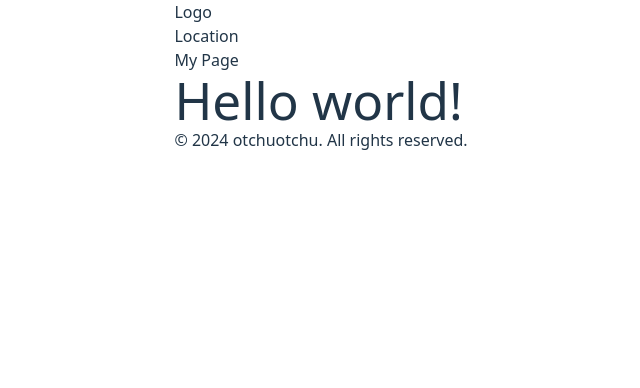
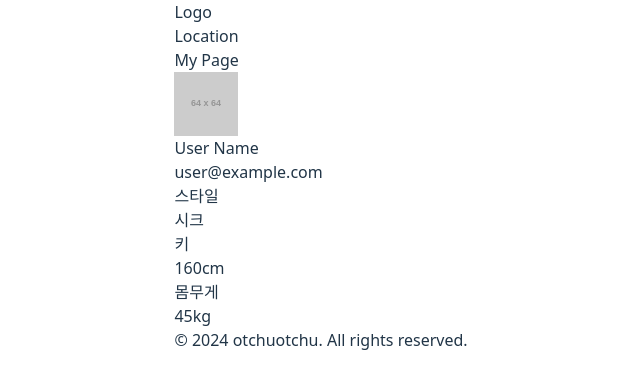
Before and after one commit to OtchuOtchu/frontend, a React (Vite) app: page /mypage in a window 1280 px wide. Shown: the top 388 px of the page, without its empty margins (319-959 px from the left). Built offline with nearby package versions, Linux system fonts and the light colour scheme; no server answers.

Commit message:
Update MyPage component

```diff
--- a/src/pages/Mypage.jsx
+++ b/src/pages/Mypage.jsx
@@ -1,6 +1,5 @@
-import { GoogleAuthProvider, signInWithPopup } from 'firebase/auth';
-import { authService } from '../firebase/fbInstance';
 import { useNavigate } from 'react-router-dom';
+import MyAccount from "../components/MyPage/MyAccount";
 
 
 export default function Home() {
@@ -10,9 +9,9 @@
 
     return (
         <div className='w-screen'>
-            <div className='flex flex-col justify-center items-center min-h-screen gap-[50px]'>
+            <div className='flex flex-col justify-center items-center gap-[50px]'>
+            <MyAccount />
 
-                <h1>Hello world!</h1>
 
 
             </div>
```
